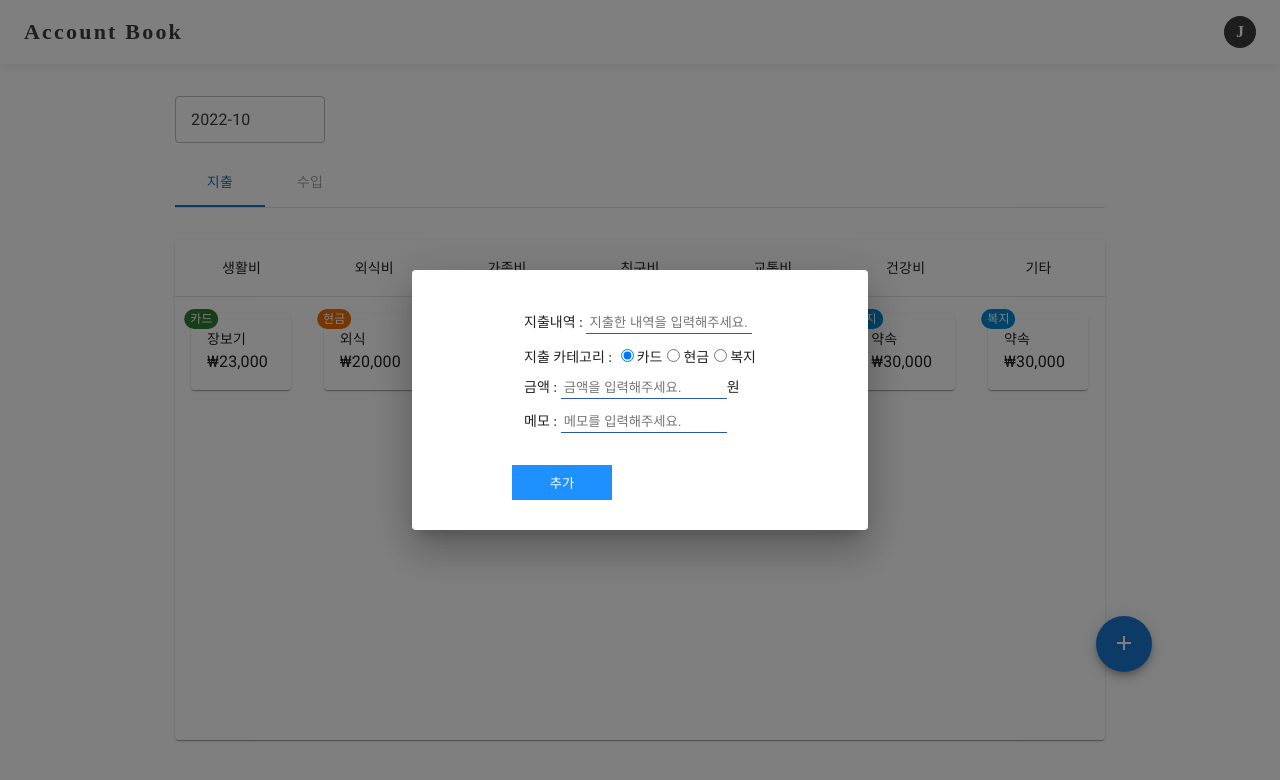
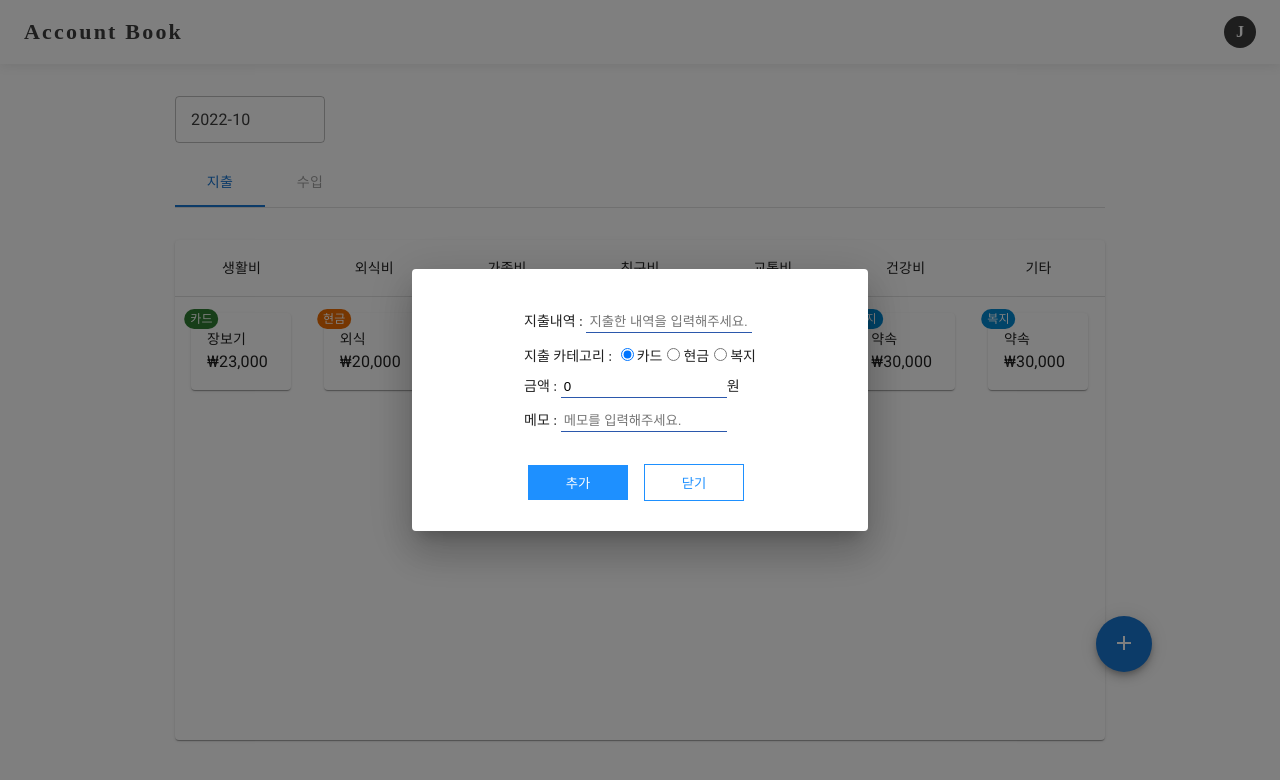
Before and after one commit to honuuk/account-book-react, a React app: page / in a window 1280 px wide. Both pictures are taken after a click on the button 1124 px from the left and 644 px from the top of the page. Shown: the top 780 px of the page. Built offline with nearby package versions, Linux system fonts and the light colour scheme.

Commit message:
refactoring Dialog

```diff
--- a/src/components/page/AddRecord.css
+++ b/src/components/page/AddRecord.css
@@ -1,46 +1,17 @@
-.css-1t1j96h-MuiPaper-root-MuiDialog-paper{
-    padding:30px 100px;
+.add_record_button {
+    width: 56px;
+    height: 56px;
+    border-radius: 50%;
+    position: absolute;
+    right: 10%;
+    bottom: 128px;
+    background-color: #1976d2;
+    cursor: pointer;
+    color: #fff;
+    border: 0;
+    box-shadow: 0px 3px 5px -1px rgba(0,0,0,0.2), 0px 6px 10px 0px rgba(0,0,0,0.14), 0px 1px 18px 0px rgba(0,0,0,0.12);
 }
 
-input::-webkit-outer-spin-button,
-input::-webkit-inner-spin-button {
-  -webkit-appearance: none;
-  margin: 0;
+.add_record_button:hover {
+    background-color: #1565c0;
 }
-
-input{
-    padding:3px;
-    border:none;
-    border-bottom:1.5px solid rgb(43, 88, 172);
-}
-
-input[type="text"]{
-    width:160px;
-}
-
-input[type="number"]{
-    width:160px;
-}
-
-
-.inputBox{
-    margin:12px;
-}
-
-.inputBox text{
-    font-size: 14px;
-}
-
-.inputBox label{
-    font-size:14px;
-}
-
-.inputBotton{
-    background-color:dodgerblue;
-    color:white;
-    width: 100px;
-    padding: 8px 0;
-    margin: 20px auto 0;
-    border:none;
-    cursor: pointer;
-}
--- /dev/null
+++ b/src/components/page/Dialog.css
@@ -0,0 +1,58 @@
+
+.css-1t1j96h-MuiPaper-root-MuiDialog-paper{
+    padding:30px 100px;
+}
+
+input::-webkit-outer-spin-button,
+input::-webkit-inner-spin-button {
+  -webkit-appearance: none;
+  margin: 0;
+}
+
+input{
+    padding:3px;
+    border:none;
+    border-bottom:1.5px solid rgb(43, 88, 172);
+}
+
+input[type="text"]{
+    width:160px;
+}
+
+input[type="number"]{
+    width:160px;
+}
+
+
+.inputBox{
+    margin:12px;
+}
+
+.inputBox span{
+    font-size: 14px;
+}
+
+.inputBox label{
+    font-size:14px;
+}
+
+.saveButton{
+    background-color:dodgerblue;
+    color:white;
+    width: 100px;
+    padding: 8px 0;
+    margin: 20px auto 0;
+    border:none;
+    margin-left: 16px;
+    cursor: pointer;
+}
+.cancelButton {
+    border:1px solid dodgerblue;
+    background-color: #fff;
+    color:dodgerblue;
+    width: 100px;
+    padding: 8px 0;
+    margin: 20px auto 0;
+    margin-left: 16px;
+    cursor: pointer;
+}
--- a/src/components/page/Dialog.tsx
+++ b/src/components/page/Dialog.tsx
@@ -1,32 +1,55 @@
 import { Dialog } from "@mui/material";
 import { useForm } from "react-hook-form";
+
+import { SpendingCategory } from "../../types";
+
+import "./Dialog.css";
+
+interface FormValues {
+  title: string;
+  category: SpendingCategory;
+  price: number;
+  description: string;
+}
+
+const DefaultValues: FormValues = {
+  title: "",
+  category: "card",
+  price: 0,
+  description: "",
+};
 
 interface Props {
   close: () => void;
   opened: boolean;
+  initialValues?: FormValues;
 }
 
-const Comp: React.FC<Props> = ({ opened, close }) => {
-  const { register, handleSubmit } = useForm({
-    defaultValues: {
-      title: "",
-      category: "card",
-      price: undefined,
-      description: "",
-    },
+const Comp: React.FC<Props> = ({ opened, close, initialValues }) => {
+  const { register, handleSubmit, reset } = useForm({
+    defaultValues: initialValues || DefaultValues,
   });
-  const onSubmit = (data: any) => console.log(data);
+
+  const onSubmit = (data: any) => {
+    console.log(data);
+    return close();
+  };
+
+  const handleClose = () => {
+    reset(DefaultValues);
+    close();
+  };
+
   return (
     <Dialog
       sx={{
         padding: "20px 100px",
       }}
-      onClose={close}
       open={opened}
     >
       <form onSubmit={handleSubmit(onSubmit)}>
         <div className="inputBox">
-          <text>지출내역 : </text>
+          <span>지출내역 : </span>
           <input
             type="text"
             placeholder="지출한 내역을 입력해주세요."
@@ -34,7 +57,7 @@ const Comp: React.FC<Props> = ({ opened, close }) => {
           />
         </div>
         <div className="inputBox">
-          <text>지출 카테고리 : </text>
+          <span>지출 카테고리 : </span>
           <input
             type="radio"
             id="card"
@@ -58,24 +81,27 @@ const Comp: React.FC<Props> = ({ opened, close }) => {
           <label htmlFor="welfare">복지</label>
         </div>
         <div className="inputBox">
-          <text>금액 : </text>
+          <span>금액 : </span>
           <input
             type="number"
             placeholder="금액을 입력해주세요."
             {...register("price")}
           />
-          <text>원</text>
+          <span>원</span>
         </div>
         <div className="inputBox">
-          <text>메모 : </text>
+          <span>메모 : </span>
           <input
             type="text"
             placeholder="메모를 입력해주세요."
             {...register("description")}
           />
         </div>
-        <button className="inputBotton" type="submit">
+        <button className="saveButton" type="submit">
           추가
+        </button>
+        <button className="cancelButton" onClick={handleClose}>
+          닫기
         </button>
       </form>
     </Dialog>
--- a/src/pages/home.css
+++ b/src/pages/home.css
@@ -6,21 +6,3 @@
   padding: 12px 16px;
 	-webkit-text-fill-color: #3D3D3D !important;
 }
-
-.add_record_button {
-  width: 56px;
-  height: 56px;
-  border-radius: 50%;
-  position: absolute;
-  right: 10%;
-  bottom: 128px;
-  background-color: #1976d2;
-  cursor: pointer;
-  color: #fff;
-  border: 0;
-  box-shadow: 0px 3px 5px -1px rgba(0,0,0,0.2), 0px 6px 10px 0px rgba(0,0,0,0.14), 0px 1px 18px 0px rgba(0,0,0,0.12);
-}
-
-.add_record_button:hover {
-  background-color: #1565c0;
-}
```
